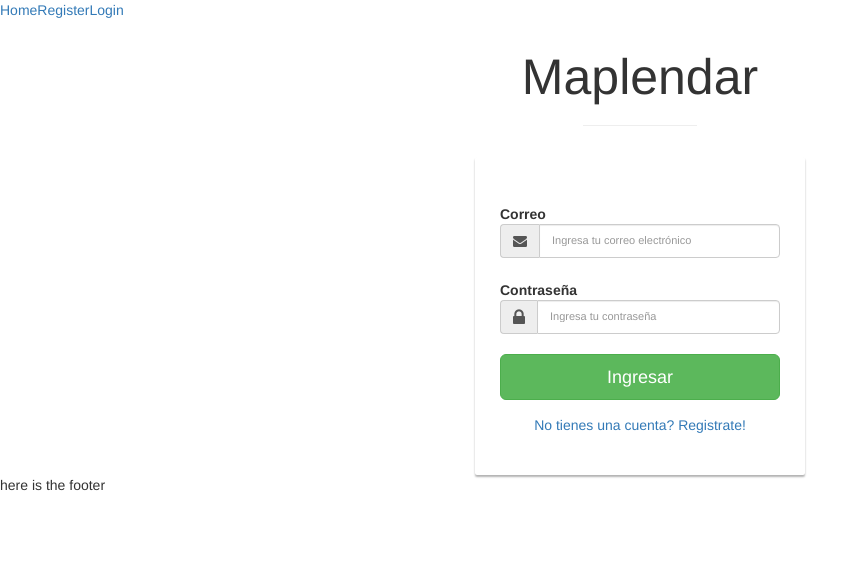
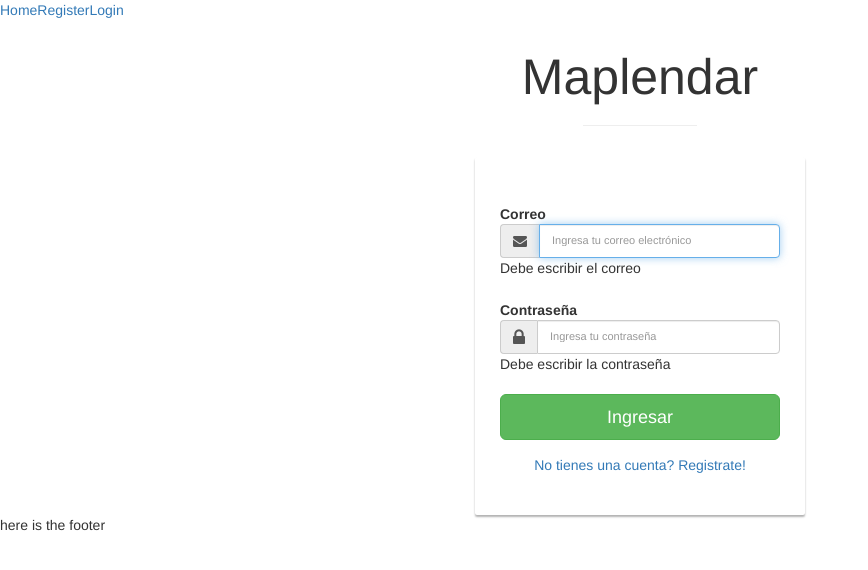
Before and after one commit to MapLendar/web_app, an Angular app: page /login in a window 1280 px wide. Shown: the top 570 px of the page, without its empty margins (0-868 px from the left). Built offline with nearby package versions, Linux system fonts and the light colour scheme.

Commit message:
Login form now returns a token if success

```diff
--- a/src/app/app.settings.ts
+++ b/src/app/app.settings.ts
@@ -3,6 +3,6 @@ import { Headers } from "@angular/http";
 
 @Injectable()
 export class AppGlobals {
-  public static APIURI: string = "http://192.168.99.101:6000";
+  public static APIURI: string = "http://192.168.99.101:3000";
   public static URIHEADERS: Headers = new Headers( { "Content-Type": "application/json", "Accept": "application/json" } )
 }
--- a/src/app/services/user.service.ts
+++ b/src/app/services/user.service.ts
@@ -77,10 +77,10 @@ export class UserService
 		return Observable.throw( errMsg );
 	}
 
-	public logIn( credentials: any ): Observable<any>
+	public logIn( email: any, password: any ): Observable<any>
 	{
-		return this.http.post( this.logInURL, credentials, { headers: AppGlobals.URIHEADERS } )
-			.map( response => response.json().data )
+		return this.http.post( this.logInURL, {email, password}, { headers: AppGlobals.URIHEADERS } )
+			.map( response => response.json().token )
 			.catch( this.handleError );
 	}
 
--- a/src/app/views/login/login.component.html
+++ b/src/app/views/login/login.component.html
@@ -7,15 +7,23 @@
                </div>
         </div>
         <div class="main-login main-center">
-            <form class="form-horizontal" method="post" action="#">
+            <form class="form-horizontal" [formGroup] = "loginForm" (ngSubmit) = "logIn()">
 
                 <div class="form-group">
                     <label for="email" class="cols-sm-2 control-label">Correo</label>
                     <div class="cols-sm-10">
                         <div class="input-group">
                             <span class="input-group-addon"><i class="fa fa-envelope fa" aria-hidden="true"></i></span>
-                            <input type="text" class="form-control" name="email" id="email"  placeholder="Ingresa tu correo electrónico"/>
+                            <input type="text" class="form-control" name="email" id="email"  placeholder="Ingresa tu correo electrónico" formControlName = "email" [(ngModel)] = "email" autofocus/>
                         </div>
+                        <span *ngIf = "loginForm.controls.email.errors" class = "tooltip-content">
+                            <div [hidden] = "!loginForm.controls.email.errors.required">
+                                Debe escribir el correo
+                            </div>
+                            <div [hidden] = "!loginForm.controls.email.errors.pattern">
+                                Debe escribir un correo valido
+                            </div>
+                        </span>
                     </div>
                 </div>
 
@@ -24,13 +32,21 @@
                     <div class="cols-sm-10">
                         <div class="input-group">
                             <span class="input-group-addon"><i class="fa fa-lock fa-lg" aria-hidden="true"></i></span>
-                            <input type="password" class="form-control" name="password" id="password"  placeholder="Ingresa tu contraseña"/>
+                            <input type="password" class="form-control" name="password" id="password"  placeholder="Ingresa tu contraseña" formControlName = "password" [(ngModel)] = "password" />
                         </div>
+                        <span *ngIf = "loginForm.controls.password.errors" class = "tooltip-content">
+                            <div [hidden] = "!loginForm.controls.password.errors.required">
+                                Debe escribir la contraseña
+                            </div>
+                            <div [hidden] = "!loginForm.controls.password.errors.minlength">
+                                La contraseña debe tener al menos 8 caracteres
+                            </div>
+                        </span>
                     </div>
                 </div>
 
                 <div class="form-group ">
-                    <button type="button" class="btn btn-success btn-lg btn-block login-button">Ingresar</button>
+                    <button type="submit" class="btn btn-success btn-lg btn-block login-button">Ingresar</button>
                 </div>
                 <div class="text-center"><a routerLink="/register">No tienes una cuenta? Registrate!</a></div>
 
--- a/src/app/views/login/login.component.ts
+++ b/src/app/views/login/login.component.ts
@@ -1,4 +1,8 @@
+import { Router } from '@angular/router';
 import { Component } from '@angular/core';
+import { UserService } from '../../services/user.service';
+import { FormBuilder, FormGroup, Validators, ValidatorFn, AbstractControl } from "@angular/forms";
+
 
 @Component({
   selector: 'app-login',
@@ -6,5 +10,42 @@ import { Component } from '@angular/core';
   styleUrls: ['./login.component.sass']
 })
 export class LoginComponent {
+  email: any;
+  password: any;
+  submitted = false;
+  loginForm: FormGroup;
 
+  constructor (private userService: UserService, private formBuilder: FormBuilder, private router: Router){
+    this.email = "";
+    this.password = "";
+
+    this.loginForm = this.createLoginForm();
+
+  }
+
+  private logIn(): void
+	{
+    if( this.loginForm.invalid )
+    return;
+
+		this.submitted = true;
+
+    console.log(this.userService.logIn( this.email, this.password ).subscribe(
+      data => {
+        if(data){
+          this.router.navigate(['/']);
+        }
+      },
+      err => console.log(err)
+    ));
+  }
+
+  private createLoginForm(): FormGroup
+	{
+		return this.formBuilder.group(
+			{
+        email: ["", [Validators.required, Validators.pattern( /^([a-z0-9_\.-]+)@([\da-z\.-]+)\.([a-z\.]{2,6})$/ )]],
+				password: ["", [Validators.required, Validators.minLength( 8 )]]
+			} );
+	}
 }
--- a/src/app/views/register/register.component.html
+++ b/src/app/views/register/register.component.html
@@ -84,7 +84,7 @@
                             <div [hidden] = "!registerForm.controls.password.errors.required">
                                 Debe escribir la contraseña
                             </div>
-                            <div [hidden] = "!registerForm.controls.passwordConfirmation.errors.minlength">
+                            <div [hidden] = "!registerForm.controls.password.errors.minlength">
                                 La contraseña debe tener al menos 8 caracteres
                             </div>
                         </span>
```
